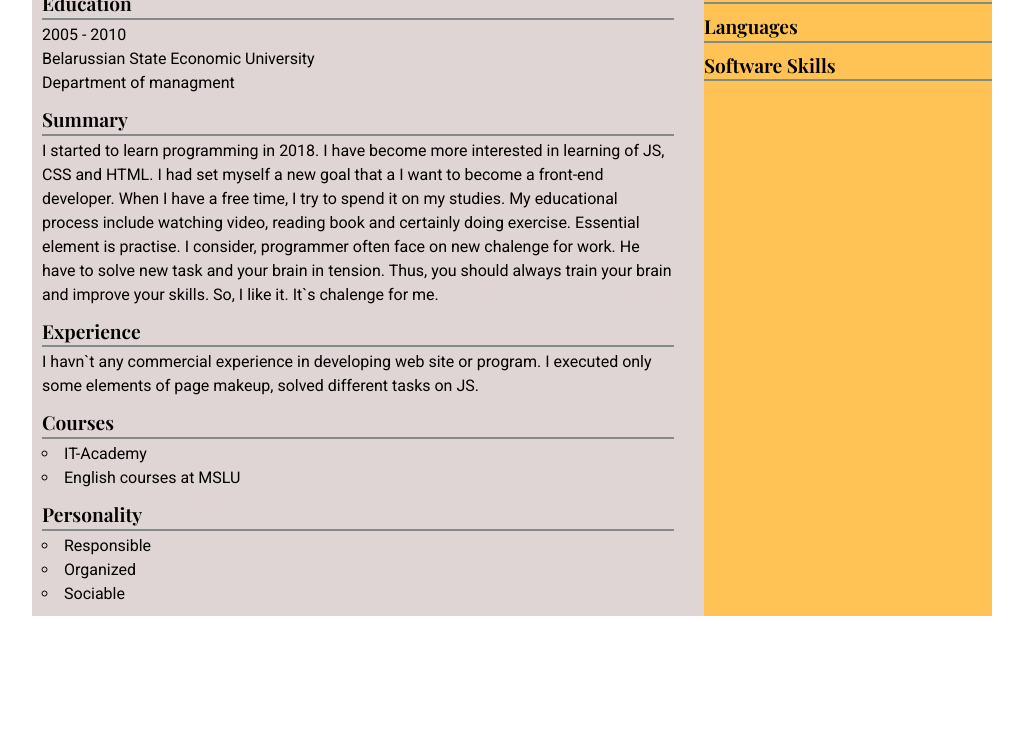
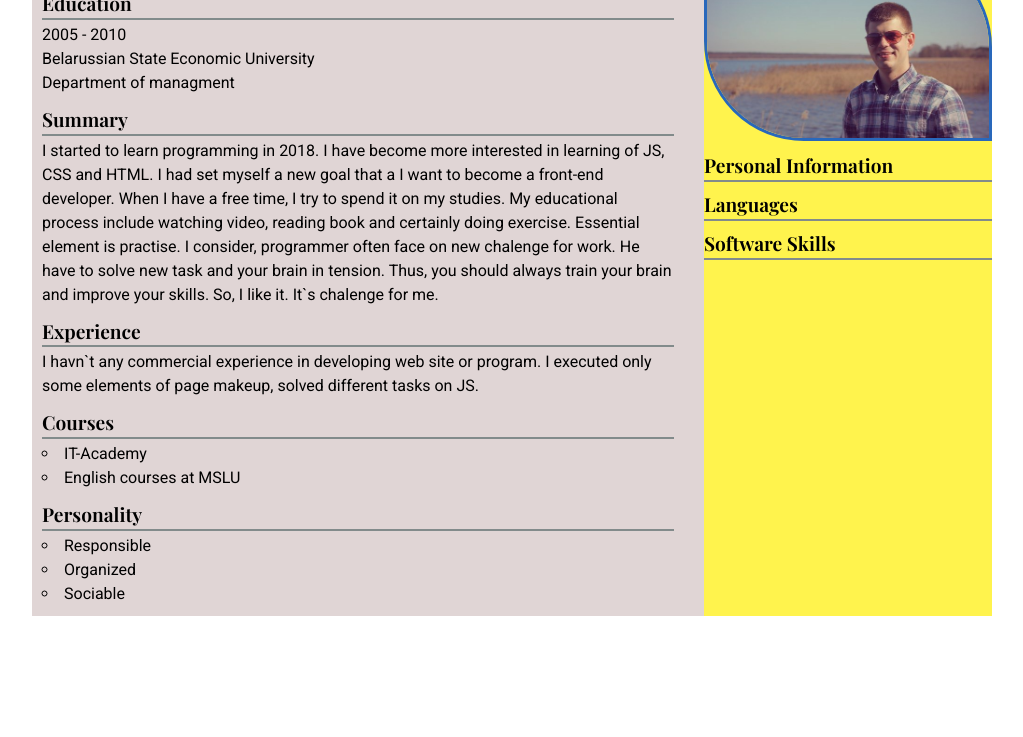
Before and after one commit to Yaroslav-Mig/rsschool-codejam1-cv, a plain HTML site: page index.html in a window 1280 px wide. Shown: the part 63-800 px from the top of the page, without its empty margins (128-1151 px from the left). Drawn offline with nearby package versions, Linux system fonts and the light colour scheme.

Commit message:
feat: added a new picture with my photo.

```diff
--- a/index.html
+++ b/index.html
@@ -62,7 +62,8 @@
 
         <aside class="aside">
             <section class="profile">
-                <img src="" alt="">
+                <img class="picture" src="./images/photo.jpg" alt="photo" width="100%" height="100%">
+                <!-- <div class="img"></div> -->
             </section>
             <section class="profile">
                 <h3 class="caption">Personal information</h3>
--- a/styles/main.css
+++ b/styles/main.css
@@ -28,10 +28,11 @@
 .aside {
   width: 30%;
   box-sizing: border-box;
-  background-color: #ffc355;
+  background-color: #fff346f5;
 }
 .profile {
   margin-top: 10px;
+  box-sizing: border-box;
 }
 .title {
   max-width: 100%;
@@ -70,3 +71,10 @@
   list-style-type: circle;
   list-style-position:inside;
 }
+.picture {
+  display: block;
+  border-bottom-left-radius: 100px;
+  border-top-right-radius: 100px;
+  border: 3px solid #2968bb;
+  box-sizing: border-box;
+}
```
Also changed, not shown: images/photo.jpg (added).
